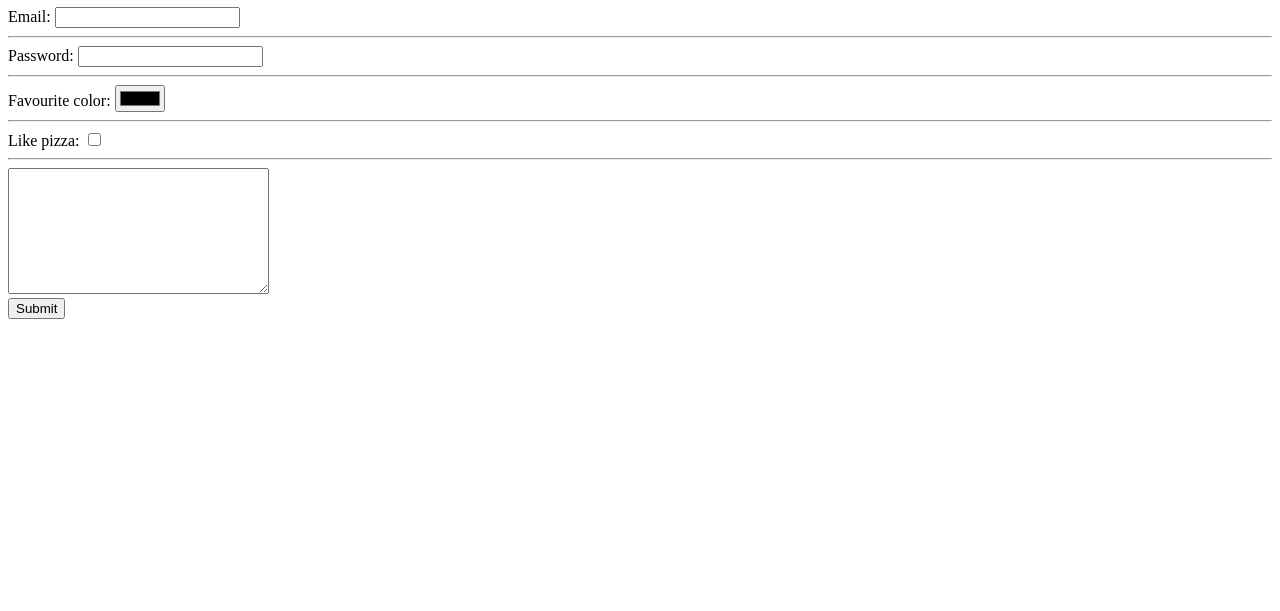
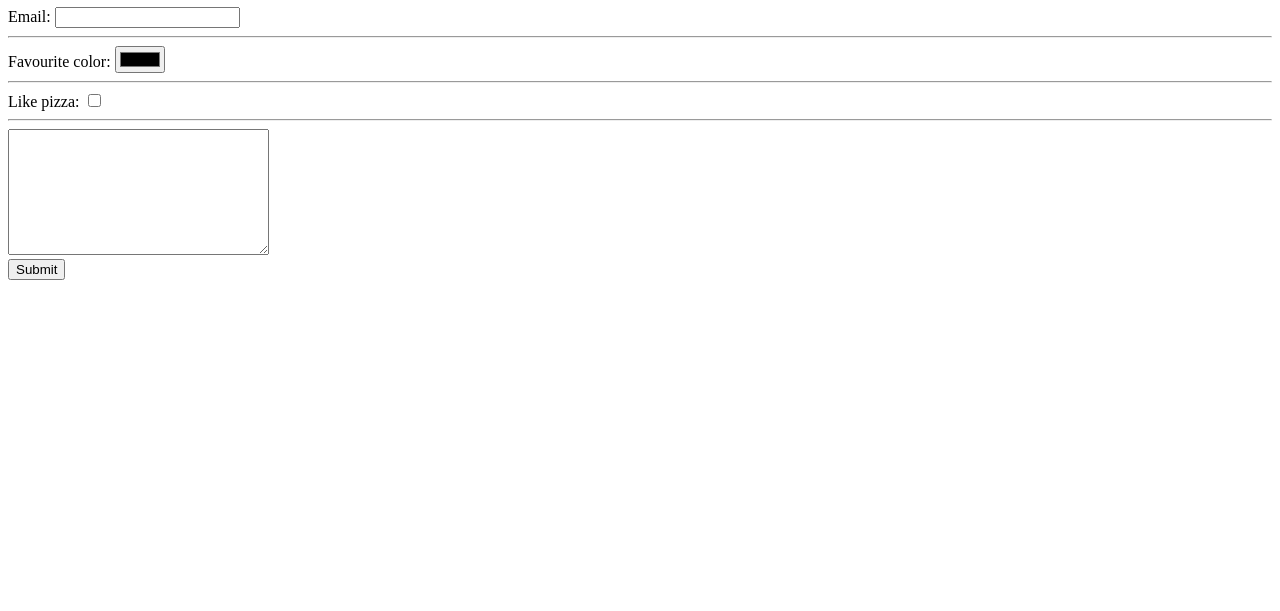
Before and after one commit to Martain24/Cv, a plain HTML site: page datos_contacto.html in a window 1280 px wide. Shown: the part 189-800 px from the top of the page. Drawn offline with Linux system fonts and the light colour scheme.

Commit message:
Update datos_contacto.html

```diff
--- a/datos_contacto.html
+++ b/datos_contacto.html
@@ -15,9 +15,6 @@
       <label>Email:</label>
       <input type="email" name="Your_email"> <br>
       <hr>
-      <label>Password:</label>
-      <input type="password" name="" value=""> <br>
-      <hr>
       <label>Favourite color:</label>
       <input type="color" name="Your_favourite_color" value=""><br>
       <hr>
```
